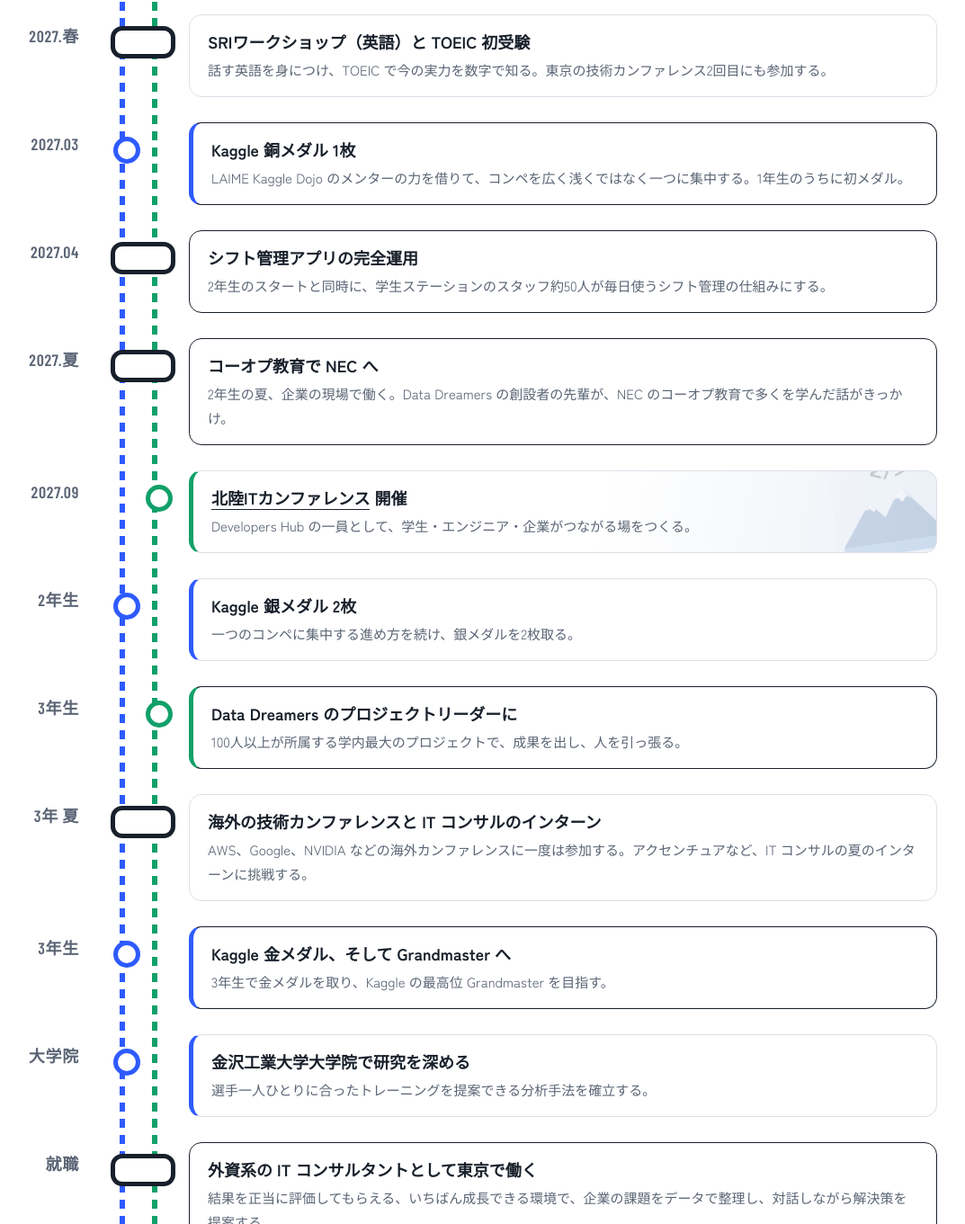
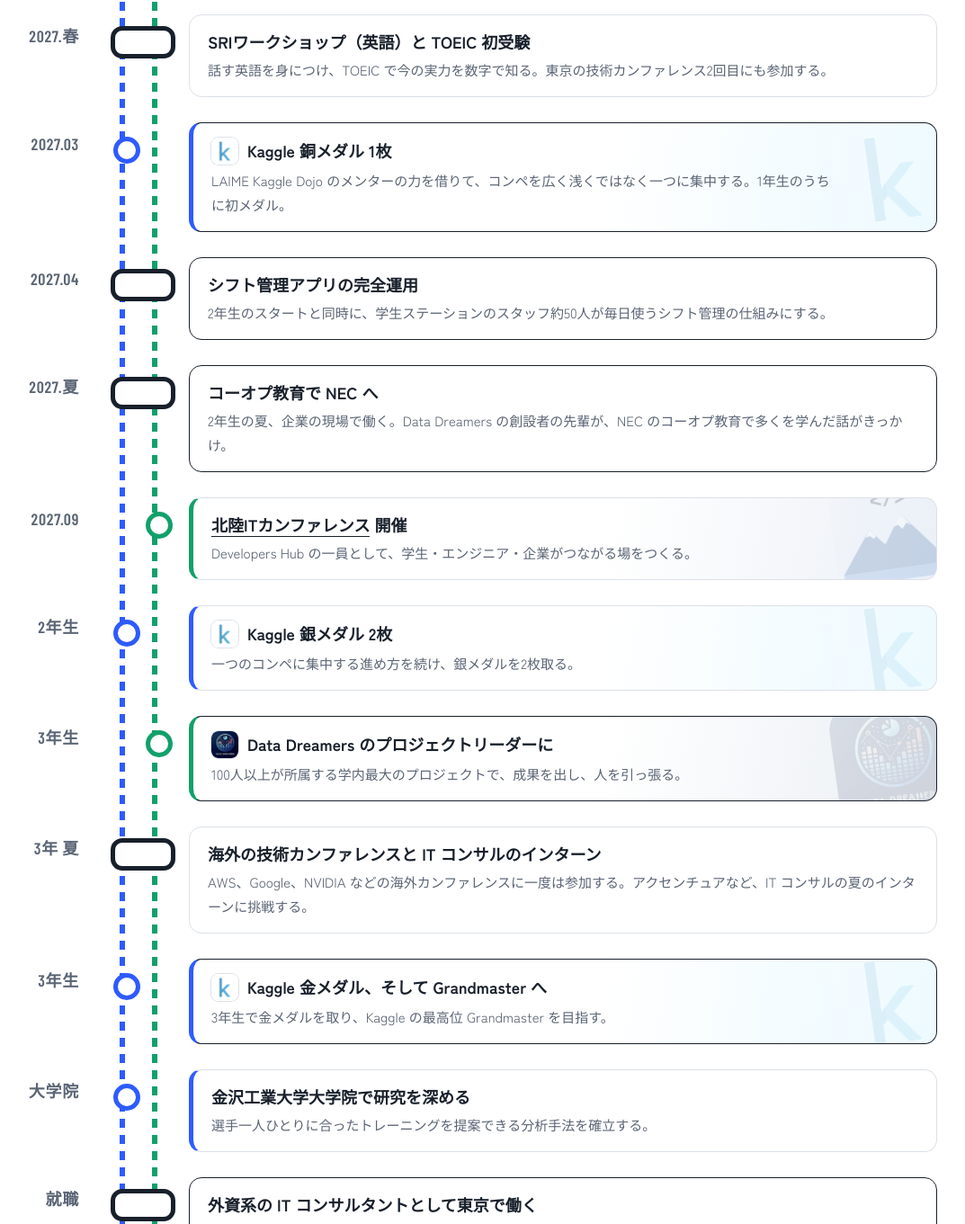
Before and after one commit to kotakota914/intro-site, a plain HTML site: page index.html in a window 1280 px wide. Shown: the part 7276-8637 px from the top of the page at 90% size, without its empty margins (114-1187 px from the left). Drawn offline with nearby package versions, Linux system fonts and the light colour scheme.

Commit message:
Kaggleの目標3駅にKaggleアイコン、Data Dreamers PLの駅にアイコンを追加
Co-Authored-By: Claude Opus 5.5 <noreply@anthropic.com>
Claude-Session: https://claude.ai/code/session_01Q8KcYkazFbKCwR22VqtSzh

```diff
--- a/index.html
+++ b/index.html
@@ -400,14 +400,14 @@
         <li class="stop both big"><div class="when">2026.12</div><div class="dot"></div><div class="card"><h3>シフト管理アプリを App Store で公開</h3><p>12月中に公開。スタッフ用の画面に加えて、シフトを組む人のための管理者画面もそろえる。</p></div></li>
         <li class="stop hu"><div class="when">2027.01–02</div><div class="dot"></div><div class="card"><h3>学ステの1〜4年生で試験運用</h3><p>実際に使ってもらい、あったらいい機能や直してほしい点を聞いて改善する。3月に仕上げ、4月からの本番に備える。</p></div></li>
         <li class="stop both"><div class="when">2027.春</div><div class="dot"></div><div class="card"><h3>SRIワークショップ（英語）と TOEIC 初受験</h3><p>話す英語を身につけ、TOEIC で今の実力を数字で知る。東京の技術カンファレンス2回目にも参加する。</p></div></li>
-        <li class="stop ai big"><div class="when">2027.03</div><div class="dot"></div><div class="card"><h3>Kaggle 銅メダル 1枚</h3><p>LAIME Kaggle Dojo のメンターの力を借りて、コンペを広く浅くではなく一つに集中する。1年生のうちに初メダル。</p></div></li>
+        <li class="stop ai big"><div class="when">2027.03</div><div class="dot"></div><div class="card themed" style="--theme:#20BEFF;--logo:url(assets/logo-kaggle.png)"><h3><img src="assets/logo-kaggle.png" alt="">Kaggle 銅メダル 1枚</h3><p>LAIME Kaggle Dojo のメンターの力を借りて、コンペを広く浅くではなく一つに集中する。1年生のうちに初メダル。</p></div></li>
         <li class="stop both big"><div class="when">2027.04</div><div class="dot"></div><div class="card"><h3>シフト管理アプリの完全運用</h3><p>2年生のスタートと同時に、学生ステーションのスタッフ約50人が毎日使うシフト管理の仕組みにする。</p></div></li>
         <li class="stop both big"><div class="when">2027.夏</div><div class="dot"></div><div class="card"><h3>コーオプ教育で NEC へ</h3><p>2年生の夏、企業の現場で働く。Data Dreamers の創設者の先輩が、NEC のコーオプ教育で多くを学んだ話がきっかけ。</p></div></li>
         <li class="stop hu"><div class="when">2027.09</div><div class="dot"></div><div class="card themed" style="--theme:#2B5C9E;--logo:url(assets/illust-hokuriku.svg)"><h3><span><a class="ext" href="https://hokuriku-it-conf.com/" target="_blank" rel="noopener">北陸ITカンファレンス</a> 開催</span></h3><p>Developers Hub の一員として、学生・エンジニア・企業がつながる場をつくる。</p></div></li>
-        <li class="stop ai"><div class="when">2年生</div><div class="dot"></div><div class="card"><h3>Kaggle 銀メダル 2枚</h3><p>一つのコンペに集中する進め方を続け、銀メダルを2枚取る。</p></div></li>
-        <li class="stop hu big"><div class="when">3年生</div><div class="dot"></div><div class="card"><h3>Data Dreamers のプロジェクトリーダーに</h3><p>100人以上が所属する学内最大のプロジェクトで、成果を出し、人を引っ張る。</p></div></li>
+        <li class="stop ai"><div class="when">2年生</div><div class="dot"></div><div class="card themed" style="--theme:#20BEFF;--logo:url(assets/logo-kaggle.png)"><h3><img src="assets/logo-kaggle.png" alt="">Kaggle 銀メダル 2枚</h3><p>一つのコンペに集中する進め方を続け、銀メダルを2枚取る。</p></div></li>
+        <li class="stop hu big"><div class="when">3年生</div><div class="dot"></div><div class="card themed" style="--theme:#1B4F8A;--logo:url(assets/logo-datadreamers.png)"><h3><img src="assets/logo-datadreamers.png" alt="">Data Dreamers のプロジェクトリーダーに</h3><p>100人以上が所属する学内最大のプロジェクトで、成果を出し、人を引っ張る。</p></div></li>
         <li class="stop both"><div class="when">3年 夏</div><div class="dot"></div><div class="card"><h3>海外の技術カンファレンスと IT コンサルのインターン</h3><p>AWS、Google、NVIDIA などの海外カンファレンスに一度は参加する。アクセンチュアなど、IT コンサルの夏のインターンに挑戦する。</p></div></li>
-        <li class="stop ai big"><div class="when">3年生</div><div class="dot"></div><div class="card"><h3>Kaggle 金メダル、そして Grandmaster へ</h3><p>3年生で金メダルを取り、Kaggle の最高位 Grandmaster を目指す。</p></div></li>
+        <li class="stop ai big"><div class="when">3年生</div><div class="dot"></div><div class="card themed" style="--theme:#20BEFF;--logo:url(assets/logo-kaggle.png)"><h3><img src="assets/logo-kaggle.png" alt="">Kaggle 金メダル、そして Grandmaster へ</h3><p>3年生で金メダルを取り、Kaggle の最高位 Grandmaster を目指す。</p></div></li>
         <li class="stop ai"><div class="when">大学院</div><div class="dot"></div><div class="card"><h3>金沢工業大学大学院で研究を深める</h3><p>選手一人ひとりに合ったトレーニングを提案できる分析手法を確立する。</p></div></li>
         <li class="stop both big"><div class="when">就職</div><div class="dot"></div><div class="card"><h3>外資系の IT コンサルタントとして東京で働く</h3><p>結果を正当に評価してもらえる、いちばん成長できる環境で、企業の課題をデータで整理し、対話しながら解決策を提案する。</p></div></li>
       </ol>
```
Also changed, not shown: assets/logo-kaggle.png (added).
